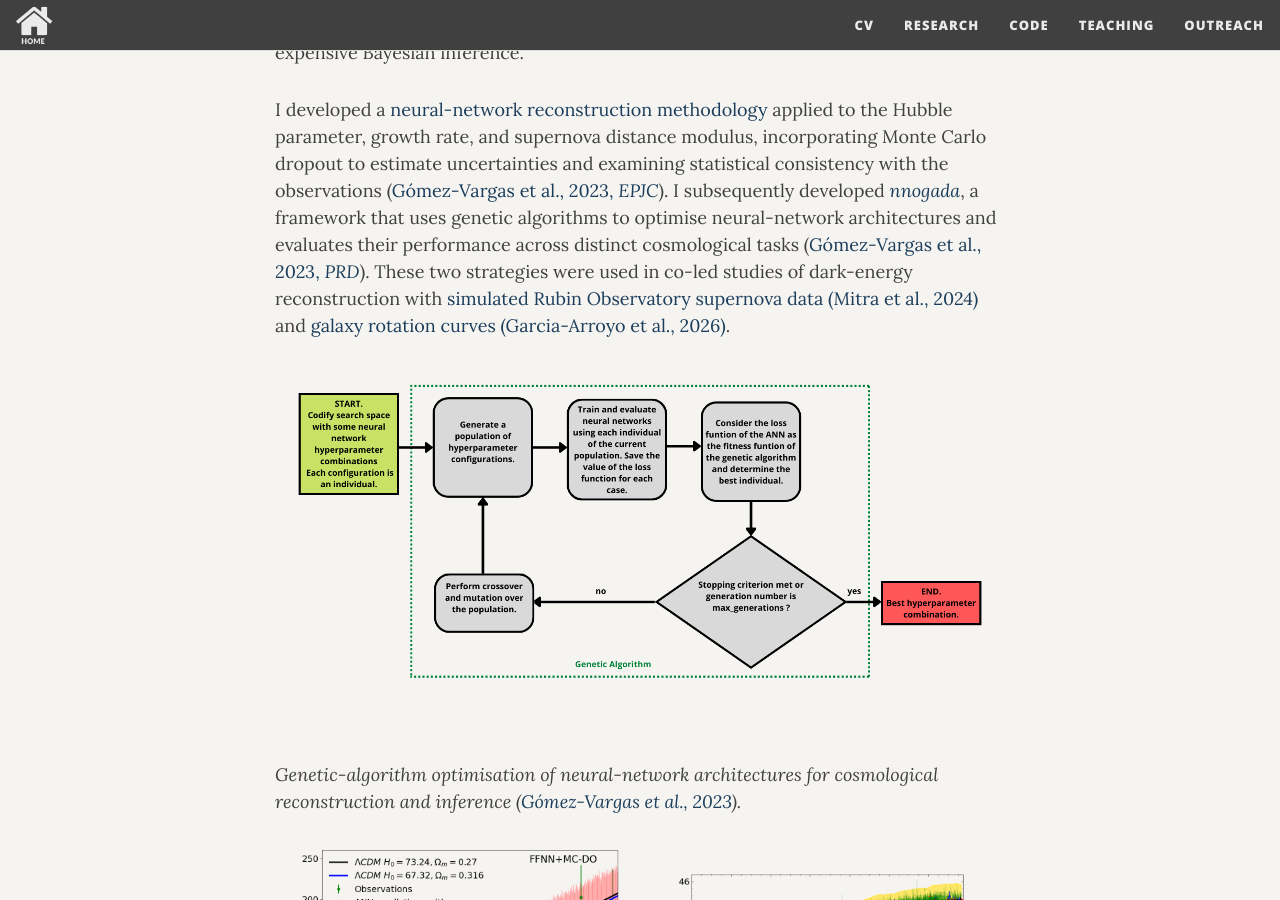
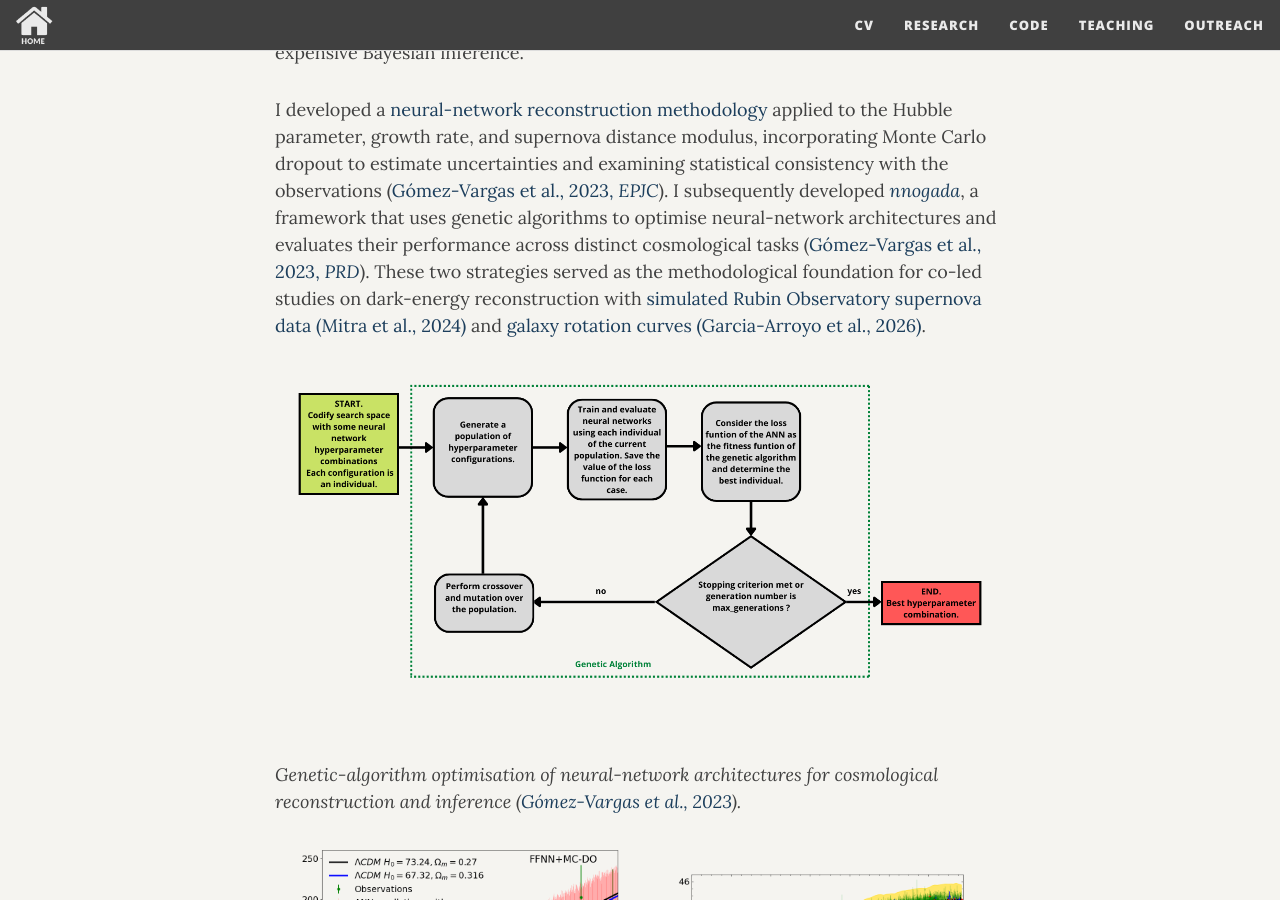
Before and after one commit to igomezv/igomezv.github.io, a Jekyll site: the page built from research.md, in a window 1280 px wide and 900 px high, scrolled down 2369 px. Built offline with Jekyll 4.4.1, drawn with Linux system fonts in a browser that asks for light colours; nearby versions of some CDN libraries; comment, search, counter and statistics services are not loaded.

Commit message:
Update research.md

```diff
--- a/research.md
+++ b/research.md
@@ -27,7 +27,7 @@
 
 My research in astrophysical statistical inference originated in cosmology during my PhD at IPN and postdoctoral research at UNAM, addressing challenges involving limited datasets, uncertainty quantification, model selection, and computationally expensive Bayesian inference.
 
-I developed a [neural-network reconstruction methodology](/code/#ann-reconstructions) applied to the Hubble parameter, growth rate, and supernova distance modulus, incorporating Monte Carlo dropout to estimate uncertainties and examining statistical consistency with the observations ([Gómez-Vargas et al., 2023, *EPJC*](https://doi.org/10.1140/epjc/s10052-023-11435-9)). I subsequently developed [*nnogada*](/code/#nnogada), a framework that uses genetic algorithms to optimise neural-network architectures and evaluates their performance across distinct cosmological tasks ([Gómez-Vargas et al., 2023, *PRD*](https://doi.org/10.1103/PhysRevD.107.043509)). These two strategies were used in co-led studies of dark-energy reconstruction with [simulated Rubin Observatory supernova data (Mitra et al., 2024)](https://www.sciencedirect.com/science/article/pii/S2212686424002887) and [galaxy rotation curves (Garcia-Arroyo et al., 2026)](https://www.sciencedirect.com/science/article/pii/S2212686426000294).
+I developed a [neural-network reconstruction methodology](/code/#ann-reconstructions) applied to the Hubble parameter, growth rate, and supernova distance modulus, incorporating Monte Carlo dropout to estimate uncertainties and examining statistical consistency with the observations ([Gómez-Vargas et al., 2023, *EPJC*](https://doi.org/10.1140/epjc/s10052-023-11435-9)). I subsequently developed [*nnogada*](/code/#nnogada), a framework that uses genetic algorithms to optimise neural-network architectures and evaluates their performance across distinct cosmological tasks ([Gómez-Vargas et al., 2023, *PRD*](https://doi.org/10.1103/PhysRevD.107.043509)). These two strategies served as the methodological foundation for co-led studies on dark-energy reconstruction with [simulated Rubin Observatory supernova data (Mitra et al., 2024)](https://www.sciencedirect.com/science/article/pii/S2212686424002887) and [galaxy rotation curves (Garcia-Arroyo et al., 2026)](https://www.sciencedirect.com/science/article/pii/S2212686426000294).
 
 ![Neural networks optimised with genetic algorithms for cosmological modelling](/assets/img/nnogada.png){: .mx-auto.d-block :}
 
```
